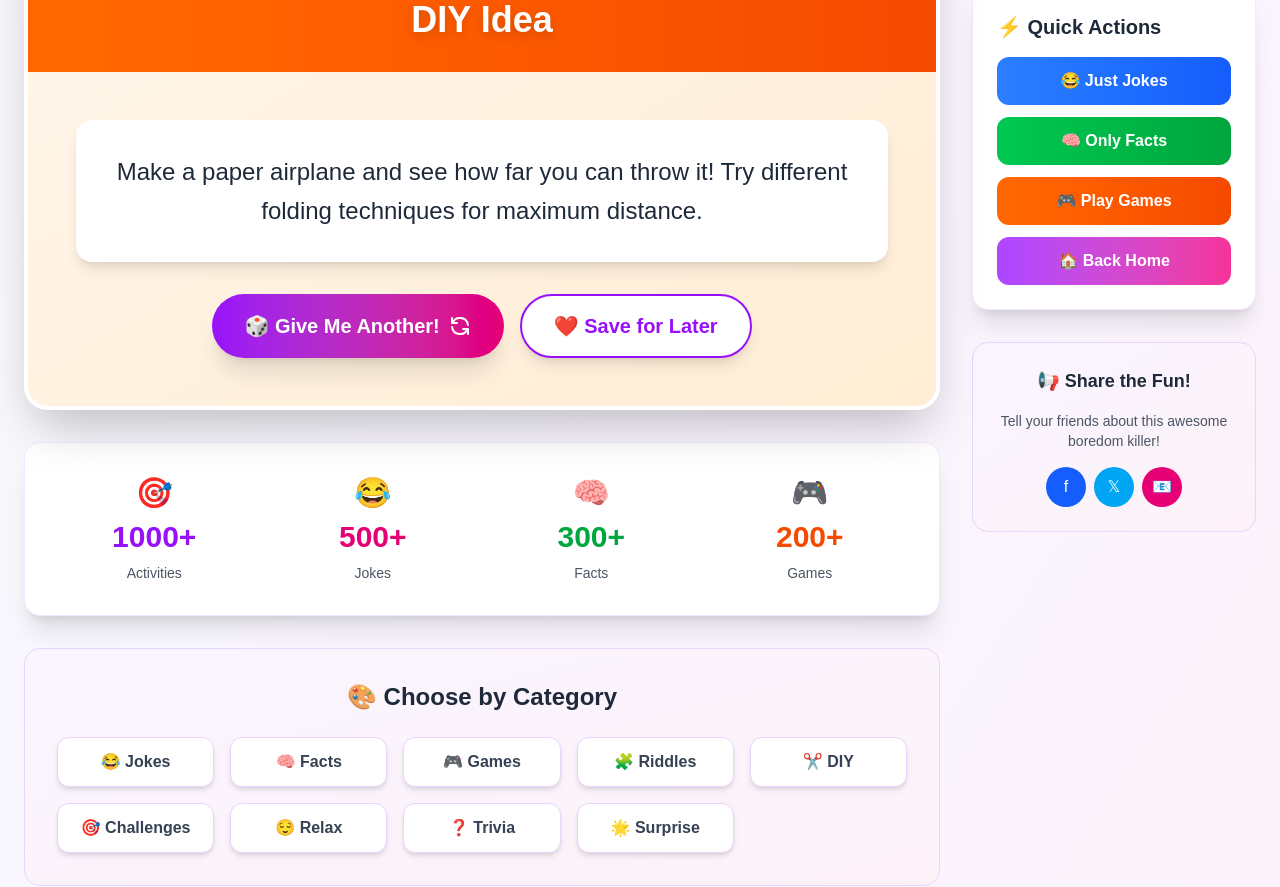
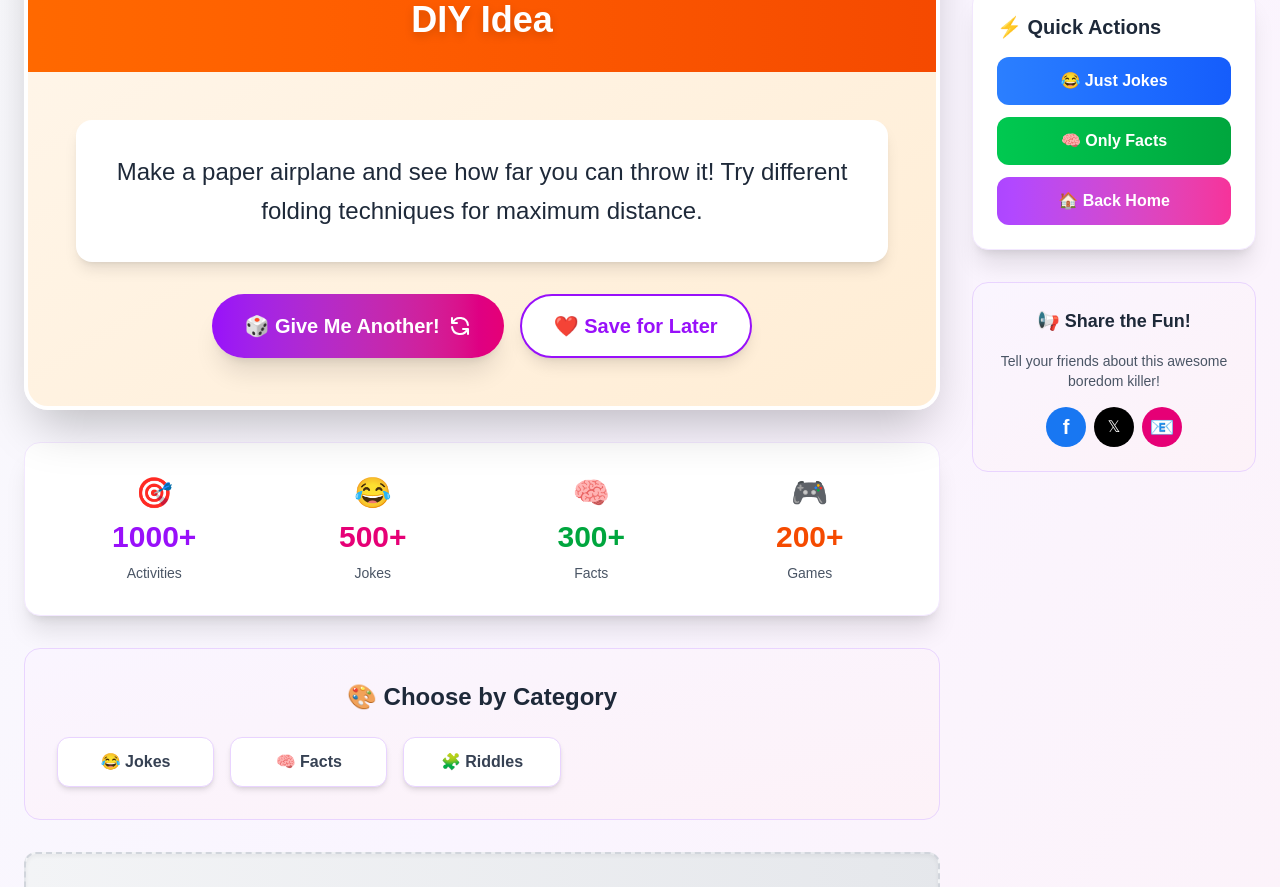
Before and after one commit to beladiyahardik/imborednow.com, a Next.js app: page /p/random-activity in a window 1280 px wide. Shown: the part 557-1444 px from the top of the page. Built offline with nearby package versions, Linux system fonts and the light colour scheme.

Commit message:
- UI updated

```diff
--- a/src/pages/index.tsx
+++ b/src/pages/index.tsx
@@ -448,7 +448,7 @@ export default function Home() {
               </div>
 
               {/* Quick Links */}
-              <div className="bg-gradient-to-br from-purple-100 to-pink-100 p-6 rounded-2xl border border-purple-200">
+              {/* <div className="bg-gradient-to-br from-purple-100 to-pink-100 p-6 rounded-2xl border border-purple-200">
                 <h3 className="text-lg font-bold mb-4 text-gray-800">
                   ⚡ Quick Jump
                 </h3>
@@ -466,7 +466,7 @@ export default function Home() {
                     </Link>
                   ))}
                 </div>
-              </div>
+              </div> */}
             </aside>
           </div>
         </div>
--- a/src/pages/p/random-activity.tsx
+++ b/src/pages/p/random-activity.tsx
@@ -110,6 +110,18 @@ export default function RandomActivity() {
     },
   ];
 
+  const categories = [
+    { label: "😂 Jokes", route: "/p/jokes" },
+    { label: "🧠 Facts", route: "/p/facts" },
+    // { label: "🎮 Games", route: "/games" },
+    { label: "🧩 Riddles", route: "/p/mind-bending-riddle" },
+    // { label: "✂️ DIY", route: "/diy" },
+    // { label: "🎯 Challenges", route: "/challenges" },
+    // { label: "😌 Relax", route: "/relax" },
+    // { label: "❓ Trivia", route: "/trivia" },
+    // { label: "🌟 Surprise", route: "/surprise" },
+  ];
+
   const getRandomActivity = () => {
     setLoading(true);
     setAnimation(true);
@@ -120,6 +132,39 @@ export default function RandomActivity() {
       setLoading(false);
       setTimeout(() => setAnimation(false), 500);
     }, 800);
+  };
+
+  const handleShare = (platform: "fb" | "x" | "email") => {
+    const shareUrl =
+      typeof window !== "undefined"
+        ? window.location.href
+        : "https://imborednow.com";
+    const shareText = "Check out this awesome boredom killer! 🚀";
+    let url = "";
+
+    switch (platform) {
+      case "fb":
+        url = `https://www.facebook.com/sharer/sharer.php?u=${encodeURIComponent(
+          shareUrl
+        )}`;
+        break;
+      case "x":
+        url = `https://twitter.com/intent/tweet?url=${encodeURIComponent(
+          shareUrl
+        )}&text=${encodeURIComponent(shareText)}`;
+        break;
+      case "email":
+        url = `mailto:?subject=${encodeURIComponent(
+          "You have to see this!"
+        )}&body=${encodeURIComponent(`${shareText}\n\n${shareUrl}`)}`;
+        break;
+    }
+
+    if (platform === "email") {
+      window.location.href = url;
+    } else {
+      window.open(url, "_blank", "width=600,height=400");
+    }
   };
 
   useEffect(() => {
@@ -271,23 +316,13 @@ export default function RandomActivity() {
                   🎨 Choose by Category
                 </h3>
                 <div className="grid grid-cols-2 sm:grid-cols-3 lg:grid-cols-5 gap-3 sm:gap-4">
-                  {[
-                    "😂 Jokes",
-                    "🧠 Facts",
-                    "🎮 Games",
-                    "🧩 Riddles",
-                    "✂️ DIY",
-                    "🎯 Challenges",
-                    "😌 Relax",
-                    "❓ Trivia",
-                    "🌟 Surprise",
-                  ].map((cat, idx) => (
+                  {categories.map((cat, idx) => (
                     <Link
                       key={idx}
-                      href={`/${cat.split(" ")[1].toLowerCase()}`}
+                      href={cat.route}
                     >
                       <button className="w-full px-4 py-3 bg-white hover:bg-gradient-to-r hover:from-purple-500 hover:to-pink-500 text-gray-700 hover:text-white font-semibold rounded-xl shadow-md hover:shadow-xl transition-all duration-300 border border-purple-200 hover:border-transparent">
-                        {cat}
+                        {cat.label}
                       </button>
                     </Link>
                   ))}
@@ -367,21 +402,21 @@ export default function RandomActivity() {
                   ⚡ Quick Actions
                 </h3>
                 <div className="flex flex-col gap-3">
-                  <Link href="/jokes">
+                  <Link href="/p/jokes">
                     <button className="w-full px-4 py-3 bg-gradient-to-r from-blue-500 to-blue-600 text-white font-semibold rounded-xl hover:shadow-lg transition-all">
                       😂 Just Jokes
                     </button>
                   </Link>
-                  <Link href="/facts">
+                  <Link href="/p/facts">
                     <button className="w-full px-4 py-3 bg-gradient-to-r from-green-500 to-green-600 text-white font-semibold rounded-xl hover:shadow-lg transition-all">
                       🧠 Only Facts
                     </button>
                   </Link>
-                  <Link href="/games">
+                  {/* <Link href="/games">
                     <button className="w-full px-4 py-3 bg-gradient-to-r from-orange-500 to-orange-600 text-white font-semibold rounded-xl hover:shadow-lg transition-all">
                       🎮 Play Games
                     </button>
-                  </Link>
+                  </Link> */}
                   <Link href="/">
                     <button className="w-full px-4 py-3 bg-gradient-to-r from-purple-500 to-pink-500 text-white font-semibold rounded-xl hover:shadow-lg transition-all">
                       🏠 Back Home
@@ -399,13 +434,27 @@ export default function RandomActivity() {
                   Tell your friends about this awesome boredom killer!
                 </p>
                 <div className="flex gap-2 justify-center">
-                  <button className="w-10 h-10 bg-blue-600 text-white rounded-full hover:scale-110 transition-transform flex items-center justify-center">
+                  {/* Facebook */}
+                  <button
+                    onClick={() => handleShare("fb")}
+                    className="w-10 h-10 bg-[#1877F2] text-white rounded-full hover:scale-110 active:scale-90 transition-transform flex items-center justify-center text-xl font-bold"
+                  >
                     f
                   </button>
-                  <button className="w-10 h-10 bg-sky-500 text-white rounded-full hover:scale-110 transition-transform flex items-center justify-center">
+
+                  {/* X (Twitter) */}
+                  <button
+                    onClick={() => handleShare("x")}
+                    className="w-10 h-10 bg-black text-white rounded-full hover:scale-110 active:scale-90 transition-transform flex items-center justify-center"
+                  >
                     𝕏
                   </button>
-                  <button className="w-10 h-10 bg-pink-600 text-white rounded-full hover:scale-110 transition-transform flex items-center justify-center">
+
+                  {/* Email */}
+                  <button
+                    onClick={() => handleShare("email")}
+                    className="w-10 h-10 bg-pink-600 text-white rounded-full hover:scale-110 active:scale-90 transition-transform flex items-center justify-center text-xl"
+                  >
                     📧
                   </button>
                 </div>
--- a/src/pages/p/weird-websites.tsx
+++ b/src/pages/p/weird-websites.tsx
@@ -149,7 +149,7 @@ export default function WeirdWebsites() {
                 </div>
 
                 {/* Hero */}
-                <section className="relative py-24 sm:py-40 text-center z-10">
+                {/* <section className="relative py-24 sm:py-40 text-center z-10">
                     <div className="container mx-auto px-6">
                         <h1 className="text-6xl sm:text-8xl lg:text-9xl font-extrabold bg-clip-text text-transparent bg-gradient-to-r from-purple-600 via-pink-600 to-amber-500 drop-shadow-3xl">
                             Weird & Wonderful Web 🌐
@@ -168,7 +168,7 @@ export default function WeirdWebsites() {
                             </button>
                         </div>
                     </div>
-                </section>
+                </section> */}
 
                 {/* Search */}
                 <section className="py-12 relative z-10">
```
